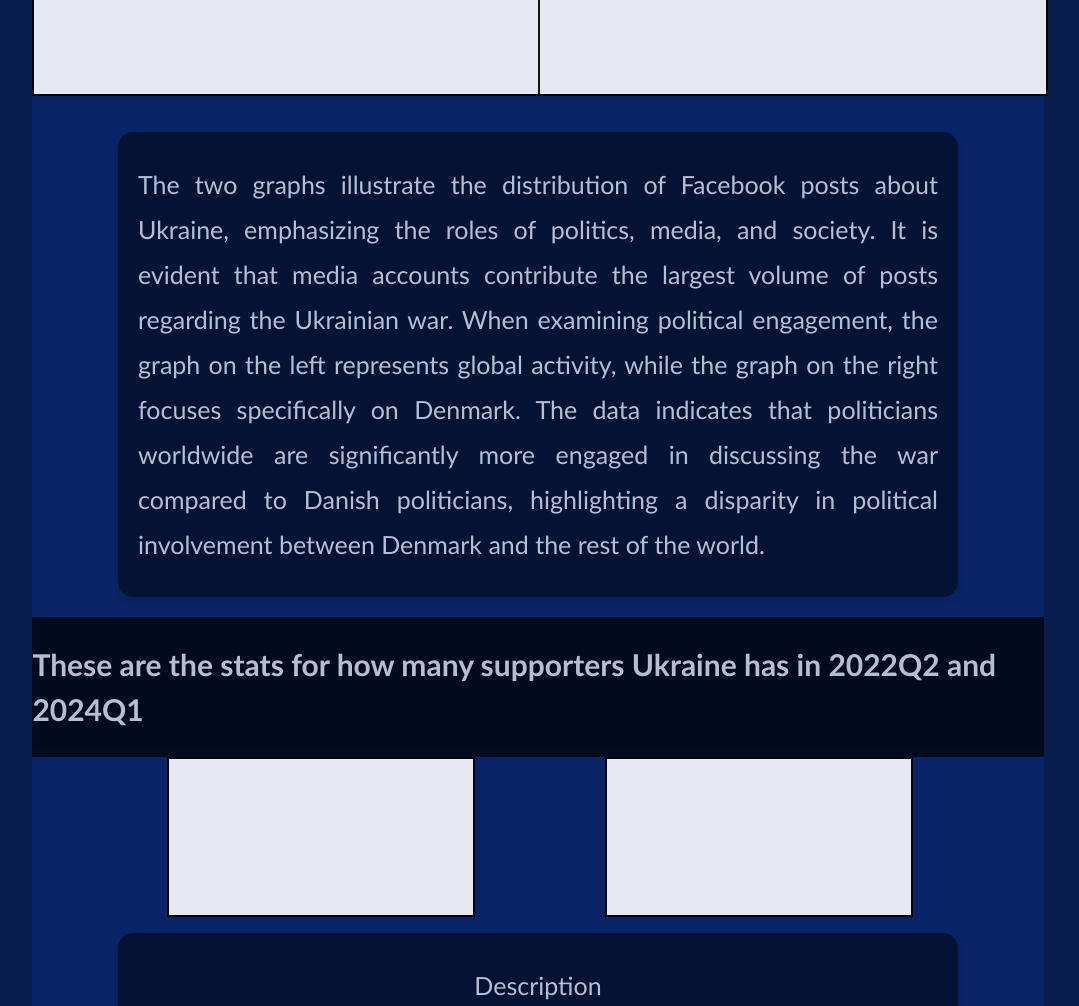
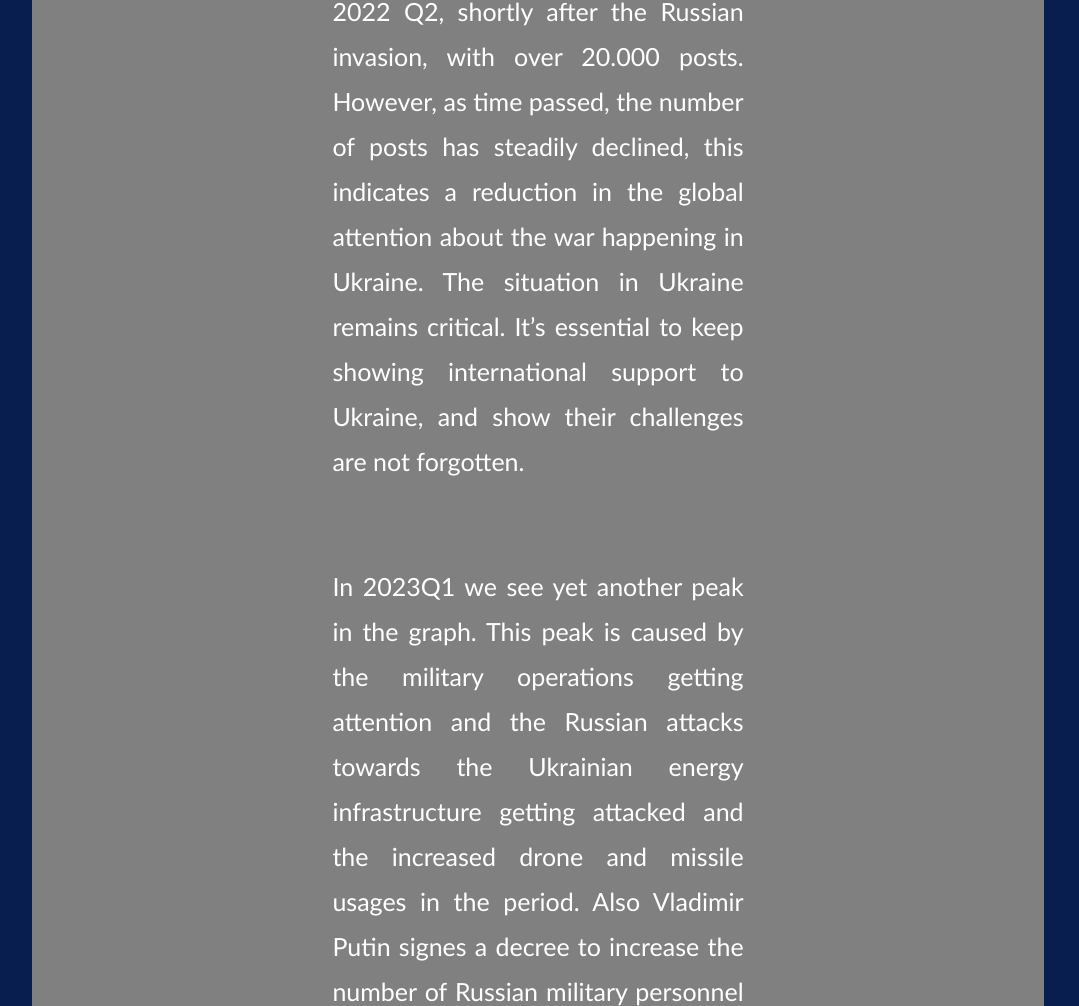
Before and after one commit to AndreasRG/portfolio-6-common-consultancy, a plain HTML site: page index.html in a window 1280 px wide. Shown: the part 1794-2800 px from the top of the page, without its empty margins (102-1181 px from the left). Drawn offline with nearby package versions, Linux system fonts and the light colour scheme; no server answers.

Commit message:
Snapshot - 16/12-2024 19:33
Release candidate, changed index.hmtl a lot

```diff
--- a/index.html
+++ b/index.html
@@ -9,11 +9,13 @@
 <body>
 <main>
 <header>
-    <h1>3 stats about the attention to Ukraine that will blow your mind!</h1>
-    <p>Most people would think that the Ukraine debate would be mentioned in media a million times.</p>
+    <h1>3 stats about the attention to Ukraine that!</h1>
 </header>
+    <section>
+        <p id="introductionText">Most people would think that the Ukraine debate would be mentioned in media a million times. It's actually quite the opposite. The following data has been granted to us by Common Consultancy with the purpose and intend to get growth in support towards Ukraine. Since the war began in Ukraine, lots of countries have been supporting their cause in the fight against Russia, although many politicians and media have been slowly lowering the attention towards the war. The following 3 projections will make YOU support Ukraine and make YOU part of a greater cause.</p>
+    </section>
 <section id="section2title">
-    <h2>These are the stats for posts per year-quarter since 2022Q2</h2>
+    <h2>The amount of posts per year-quarter since 2022Q2</h2>
 </section>
 <section id="section2">
     <div id="canvas1div">
@@ -26,16 +28,15 @@
 <section id="descriptionOfSection2">
     <div id="descriptionContent">
         <p id="section2description">
-            The two graphs are very similar and follow the same trends. The posts about Ukraine worldwide peaked in 2022 Q2, shortly after the Russian invasion, with over 20.000 posts. However, as time progresses, the number of posts has steadily declined, this indicates a reduction in the global attention about the war happening in Ukraine. The situation in Ukraine remains critical. It’s essential to keep showing international support to Ukraine, and show their challenges are not forgotten.
+            The two graphs show on worldwide basis how media focused on the war in ukraine and how Denmark focused on the war by post count. The posts about Ukraine worldwide peaked in 2022 Q2, shortly after the Russian invasion, with over 20.000 posts. However, as time passed, the number of posts has steadily declined, this indicates a reduction in the global attention about the war happening in Ukraine. The situation in Ukraine remains critical. It’s essential to keep showing international support to Ukraine, and show their challenges are not forgotten.
         </p>
         <p id="section2description2">
-            What happened the first quarter of 2023 why does the graph increase, example fra data sættet: Mette Frederiksen poster: bla bla bla bla.
+            In 2023Q1 we see yet another peak in the graph. This peak is caused by the military operations getting attention and the Russian attacks towards the Ukrainian energy infrastructure getting attacked and the increased drone and missile usages in the period. Also Vladimir Putin signes a decree to increase the number of Russian military personnel by 170.000. Clearly this has caused a shockwave on media platforms focussing on the war at the time.
         </p>
     </div>
 </section>
-<br>
 <section id="section3title">
-    <h2>These are the stats for posts per year-quarter divided into their categories since 2022Q2</h2>
+    <h2>The groups who posted about the Ukrainian war since 2022Q2</h2>
 </section>
 <section id="section3">
     <div id="canvas3div">
@@ -46,12 +47,15 @@
     </div>
 </section>
 <section id="descriptionOfSection3">
+    <div>
     <p id="section3description">The two graphs illustrate the distribution of Facebook posts about Ukraine, emphasizing the roles of politics, media, and society. It is evident that media accounts contribute the largest volume of posts regarding the Ukrainian war.
 
-        When examining political engagement, the graph on the left represents global activity, while the graph on the right focuses specifically on Denmark. The data indicates that politicians worldwide are significantly more engaged in discussing the war compared to Danish politicians, highlighting a disparity in political involvement between Denmark and the rest of the world.</p>
+        When examining political engagement, the graph on the left represents global activity, while the graph on the right focuses specifically on Denmark. The data indicates that politicians worldwide are significantly more engaged in discussing the war compared to Danish politicians, highlighting a disparity in political involvement between Denmark and the rest of the world. Obviously there are more data on worldwide scale than in Denmark only but what is interesting is how during the build up towards the danish election, Politicians show an increased amount of interested towards the war. Although as soon as the election was over, the numbers dropped drastically.</p>
+    <p id="section3description2">It's quite clear the focus is not a constant, and appears stronger upon important political times but then again, a lot of the attention gathered around 2022Q1 and 2023Q1 are due to increasing military acts.</p>
+    </div>
 </section>
 <section id="section4title">
-    <h2>These are the stats for how many supporters Ukraine has in 2022Q2 and 2024Q1</h2>
+    <h2>How is the support towards Ukraine in Denmark</h2>
 </section>
 <section id="section4">
     <div id="canvas5div">
@@ -62,7 +66,7 @@
     </div>
 </section>
 <section id="descriptionOfSection4">
-    <p id="section4description">Description</p>
+    <p id="section4description">In Denmark we have a quite neutral point of view towrds the war. Although there was about 3 times more who supportet Ukraine in 2022Q2 which is similar to 2024Q1. What is positive though is that we've obtained about 10% more supporters since 2022Q2 percentwise. What is the issue though is the postcount has decreased for about 10 times since 2022Q1. This means there has been less posts and shares since then which is and issue since we wish to increase the attention towards Ukraine</p>
 </section>
 <footer>
 
--- a/script.js
+++ b/script.js
@@ -179,7 +179,7 @@ async function fetchCategoryData(endpoint, canvasId, chartLabel) {
 fetchCategoryData('postcount/denmark/yearquarter/category', 'categoryCountChartDenmark', 'Posts by Year-Quarter (Denmark)');
 
 // Function to fetch data and create the chart
-async function fetchForImodData(endpoint, canvasId, chartLabel) {
+async function fetchForImodData(endpoint, canvasId, chartLabel, chartTitle) {
     try {
         const response = await fetch(`http://localhost:3000/${endpoint}`);
         if (!response.ok) {
@@ -223,6 +223,17 @@ async function fetchForImodData(endpoint, canvasId, chartLabel) {
                     borderColor: borderColors.slice(0, counts.length),
                     borderWidth: 1
                 }]
+            },
+            options: {
+                plugins: {
+                    legend: {
+                        display: false
+                    },
+                    title: {
+                        display: true,
+                        text: chartTitle
+                    }
+                }
             }
         });
     } catch (error) {
@@ -231,5 +242,5 @@ async function fetchForImodData(endpoint, canvasId, chartLabel) {
 }
 
 // Fetch data and create the chart on page load
-fetchForImodData('postcount/forimod/2024q1', 'countforimoddenmark2024q1', 'Count for Imod (Denmark, 2024Q1)');
-fetchForImodData('postcount/forimod/2022q2', 'countforimoddenmark2022q2', 'Count for Imod (Denmark, 2022Q2)');
+fetchForImodData('postcount/forimod/2024q1', 'countforimoddenmark2024q1', 'Count for Imod (Denmark, 2024Q1)', 'Support count for Denmark (2024Q1)');
+fetchForImodData('postcount/forimod/2022q2', 'countforimoddenmark2022q2', 'Count for Imod (Denmark, 2022Q2)', 'Support count for Denmark (2022Q2)');
--- a/style.css
+++ b/style.css
@@ -9,7 +9,6 @@ body {
 }
 main {
     background-color: #092568;
-
     width: 79%;
 }
 h1{
@@ -24,34 +23,33 @@ p {
     font: lighter 25px/1.5 "calibri";
     color: white;
 }
-.hidden {
-    opacity: 0;
-    transform: translateY(20px);
-    transition: opacity 0.6s ease-out, transform 0.6s ease-out;
-}
-
-.visible {
-    opacity: 1;
-    transform: translateY(0);
-}
 header {
     display: flex;
     flex-direction: column;
     align-items: center;
+    background-color: black;
+    opacity: 90%;
 }
 section {
     display: flex;
     flex-direction: row;
     justify-content: space-evenly;
+    background-color: white;
 }
-#section2title, #descriptionOfSection2, #section3title, #descriptionOfSection3, #section4title, #descriptionOfSection4 {
+#introductionText {
+    color: black;
+    font: italic 25px/1.5 "calibri";
+    padding: 40px 300px 40px 300px;
+}
+#section2title, #section3title,  #section4title {
     background-color: black;
     opacity: 70%;
+    margin: 100px 0 0 0;
 }
 #canvas1div, #canvas2div, #canvas3div, #canvas4div {
     height: 400px;
     width: 800px;
-    margin-bottom: 20px;
+    margin: 40px 0 40px 0;
 }
 canvas {
     display: block;
@@ -62,52 +60,14 @@ canvas {
     opacity: 90%;
 }
 
-#descriptionOfSection2 {
-    background-color: rgba(0, 0, 0, 0.7); /* Black background with transparency */
+#section2description, #section3description, #section4description, #section2description2, #section3description2, #section4description2 {
+    background-color: grey; /* Black background with transparency */
     color: white; /* Text color for readability */
-    padding: 20px; /* Add space inside the box */
-    margin: 20px auto; /* Center align and add spacing around the section */
-    border-radius: 15px; /* Rounded corners */
-    max-width: 800px; /* Limit the width to make it more readable */
-    box-shadow: 0 4px 8px rgba(0, 0, 0, 0.2); /* Add a subtle shadow */
+    padding: 40px 300px 40px 300px; /* Add space inside the box */
+    margin: 0 0 0 0; /* Add space between paragraphs */
+    line-height: 1.8; /* Increase line spacing for readability */
+    display: flex;
+    flex-direction: column;
     text-align: justify; /* Make text more aligned for better readability */
+    align-content: space-around;
 }
-
-#section2description, #section2description2 {
-    margin: 10px 0; /* Add space between paragraphs */
-    line-height: 1.8; /* Increase line spacing for readability */
-}
-
-
-#descriptionOfSection3 {
-    background-color: rgba(0, 0, 0, 0.7); /* Black background with transparency */
-    color: white; /* Text color for readability */
-    padding: 20px; /* Add space inside the box */
-    margin: 20px auto; /* Center align and add spacing around the section */
-    border-radius: 15px; /* Rounded corners */
-    max-width: 800px; /* Limit the width to make it more readable */
-    box-shadow: 0 4px 8px rgba(0, 0, 0, 0.2); /* Add a subtle shadow */
-    text-align: justify; /* Make text more aligned for better readability */
-}
-
-#section3description  {
-    margin: 10px 0; /* Add space between paragraphs */
-    line-height: 1.8; /* Increase line spacing for readability */
-}
-
-
-#descriptionOfSection4 {
-    background-color: rgba(0, 0, 0, 0.7); /* Black background with transparency */
-    color: white; /* Text color for readability */
-    padding: 20px; /* Add space inside the box */
-    margin: 20px auto; /* Center align and add spacing around the section */
-    border-radius: 15px; /* Rounded corners */
-    max-width: 800px; /* Limit the width to make it more readable */
-    box-shadow: 0 4px 8px rgba(0, 0, 0, 0.2); /* Add a subtle shadow */
-    text-align: justify; /* Make text more aligned for better readability */
-}
-
-#section4description, #section4description2 {
-    margin: 10px 0; /* Add space between paragraphs */
-    line-height: 1.8; /* Increase line spacing for readability */
-}
```
